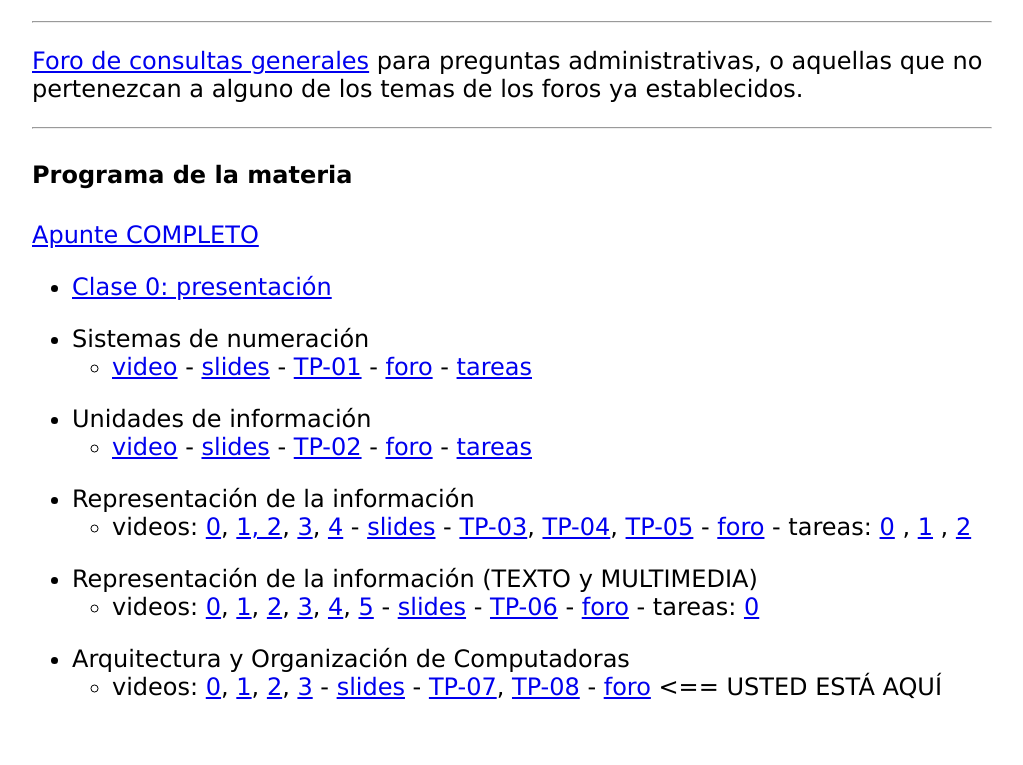
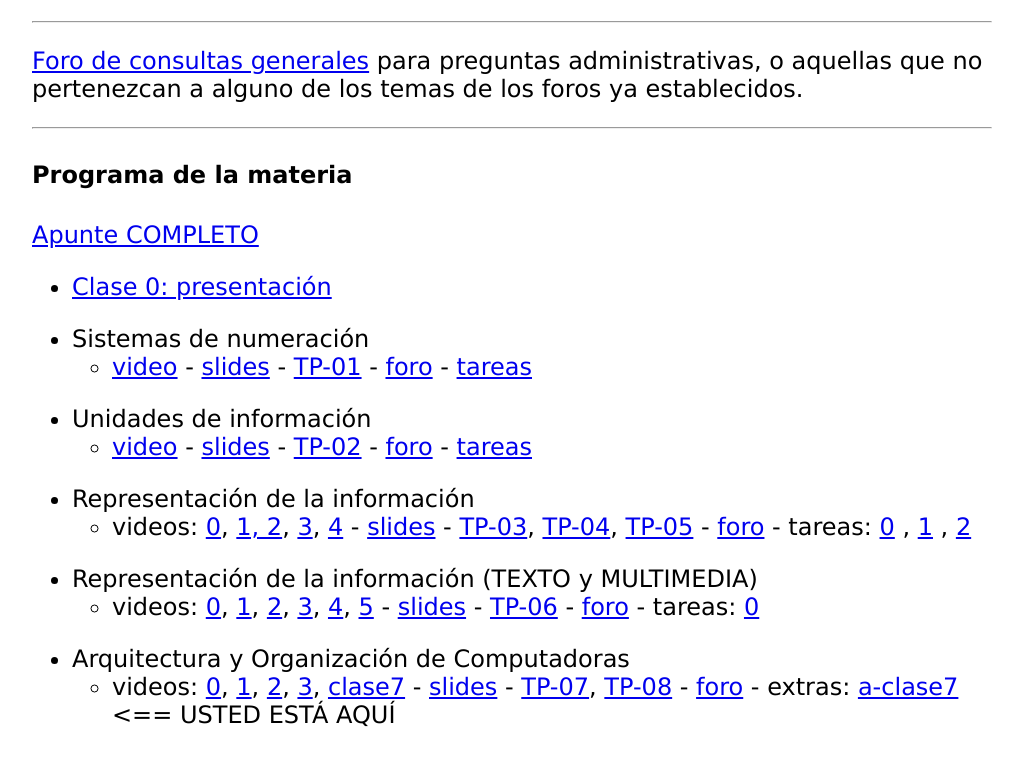
Before and after one commit to zrafa/ic2021, a plain HTML site: page index.html in a window 1280 px wide. Shown: the part 1133-1898 px from the top of the page, without its empty margins (128-1151 px from the left). Drawn offline with Linux system fonts and the light colour scheme.

Commit message:
video de la clase y extras

```diff
--- a/index.html
+++ b/index.html
@@ -178,12 +178,13 @@ pertenezcan a alguno de los temas de los foros ya establecidos.</p>
        <li> videos: <a href="https://youtu.be/Q6ZsG0AAG-s">0</a>,
        <a href="https://youtu.be/8HLQjAkDibo"> 1</a>,
        <a href="https://youtu.be/1EzeXhMxwWs"> 2</a>,
-       <a href="https://youtu.be/X24S-HQ1FeQ"> 3</a>
+       <a href="https://youtu.be/X24S-HQ1FeQ"> 3</a>,
+       <a href="https://youtu.be/_YxueHa4EYc"> clase7</a>
 
  - <a href="http://se.fi.uncoma.edu.ar/IC/ArquitecturaDeComputadoras.html#/">slides</a> -
 <a href="http://se.fi.uncoma.edu.ar/ic2021/tps/TP-07.pdf">TP-07</a>,
 <a href="http://se.fi.uncoma.edu.ar/ic2021/tps/TP-08.pdf">TP-08</a>
-- <a href="https://pedco.uncoma.edu.ar/mod/forum/view.php?id=477299">foro</a>
+- <a href="https://pedco.uncoma.edu.ar/mod/forum/view.php?id=477299">foro</a>  - extras: <a href="https://docs.google.com/document/d/e/2PACX-1vSADRAVZMBVuQXqcg_sO4_TmmFOpXv_ewRBP1vHkew74hjOr3QujzAr60pEta10IJrvPN4mwA7958B4/pub"> a-clase7</a>
 
    &lt;== USTED ESTÁ AQUÍ
 
```
